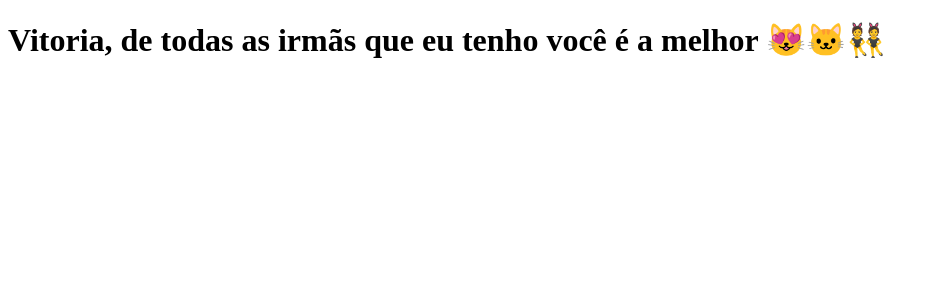
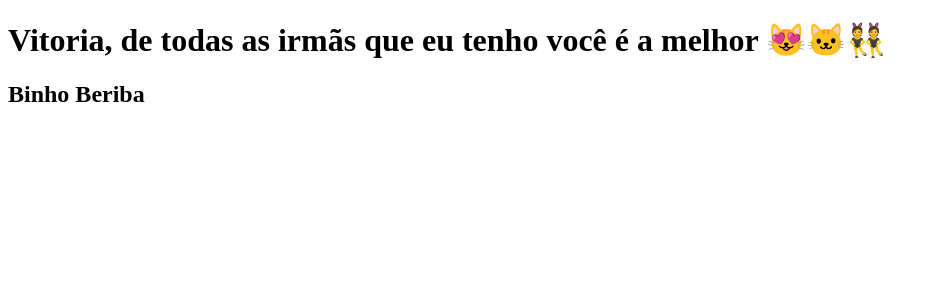
Before and after one commit to Herbert-RD/clone-tabnews, a Next.js app: page / in a window 1280 px wide. Shown: the top 300 px of the page, without its empty margins (0-938 px from the left). Built offline with nearby package versions, Linux system fonts and the light colour scheme.

Commit message:
Adiciona sub texto Binho Beriba

```diff
--- a/pages/index.js
+++ b/pages/index.js
@@ -1,7 +1,11 @@
 function Home(){
   return (
-    <h1>Vitoria, de todas as irmãs que eu tenho você é a melhor 😻🐱👯</h1>
-  )
+    <div>
+      <h1>Vitoria, de todas as irmãs que eu tenho você é a melhor 😻🐱👯</h1>
+      <h2>Binho Beriba</h2>
+    </div>
+
+    )
 }
 
 
```
